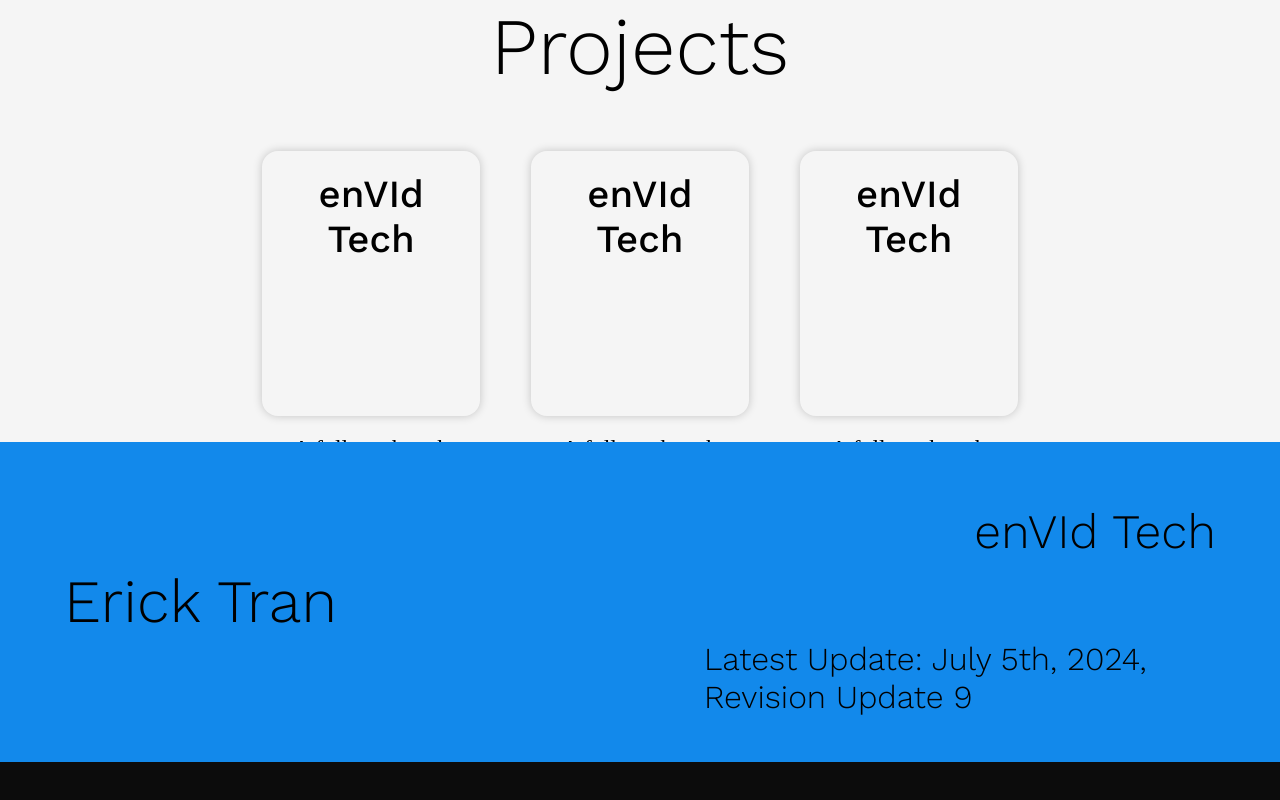
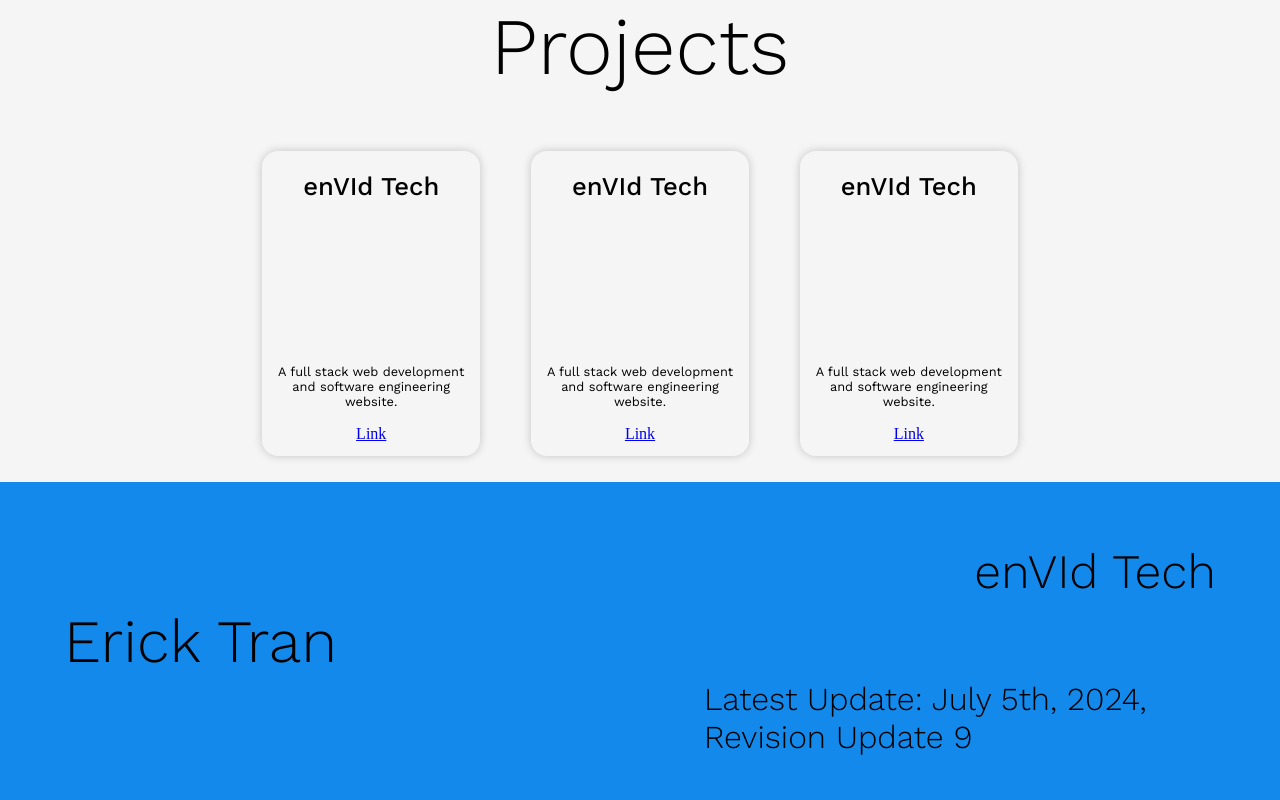
Before and after one commit to enVId-tech/Portfolio-Website, a Next.js app: page / in a window 1280 px wide. Shown: the part 2722-3522 px from the top of the page. Before the commit the page ends 3484 px from the top, so only its background shows below. Built offline with nearby package versions, Linux system fonts and the light colour scheme.

Commit message:
34-fix. Fixed bug with file extension errors

```diff
--- a/styles/projectCard.module.scss
+++ b/styles/projectCard.module.scss
@@ -6,19 +6,20 @@
     padding: 1vw;
     margin: 2vw;
     width: 15vw;
-    height: 30vh;
+    height: min-content;
     border-radius: 1rem;
     background-color: var(--color-primary);
     color: var(--color-white);
     box-shadow: 0 0 10px rgba(0, 0, 0, 0.2);
     transition: transform 0.2s;
+    cursor: pointer;
 
     &:hover {
         transform: translateY(-0.5rem);
     }
 
     .projectTitle {
-        font-size: 3vw;
+        font-size: 2vw;
         text-align: center;
         margin: 0;
         margin-top: 1vh;
@@ -27,9 +28,11 @@
     }
 
     .projectDescription {
-        font-size: 1.5rem;
+        font-size: 1vw;
         margin-bottom: 1rem;
         white-space: pre-wrap;
         text-align: center;
+        font-family: "Work Sans", sans-serif;
+        font-weight: 400;
     }
 }
--- a/templates/pages/element.padding.section.tsx
+++ b/templates/pages/element.padding.section.tsx
@@ -1,5 +1,5 @@
 import React from 'react';
-import { PaddingElementProps } from '../ts/exportInterfaces.ts';
+import { PaddingElementProps } from '@/templates/ts/exportInterfaces.ts';
 
 const PaddingElement: React.FC<PaddingElementProps> = (numberProp: PaddingElementProps): JSX.Element => {
     const style: object = {
--- a/templates/pages/footer.section.tsx
+++ b/templates/pages/footer.section.tsx
@@ -1,7 +1,7 @@
 import React from 'react';
 import styles from '@/styles/footer.module.scss';
 import { Work_Sans } from 'next/font/google';
-import { FooterProps } from '../ts/exportInterfaces.ts';
+import { FooterProps } from '@/templates/ts/exportInterfaces.ts';
 
 const Work_Sans_300 = Work_Sans({
     weight: "300",
--- a/templates/pages/projects.section.tsx
+++ b/templates/pages/projects.section.tsx
@@ -2,7 +2,7 @@ import React from "react";
 import styles from "@/styles/projects.module.scss";
 import { Work_Sans, Montserrat } from "next/font/google";
 import ProjectCard from "@/templates/components/ProjectCard.tsx";
-import { ProjectsProps } from "../ts/exportInterfaces.ts";
+import { ProjectsProps } from "@/templates/ts/exportInterfaces.ts";
 
 const Work_Sans_300 = Work_Sans({
     weight: "300",
--- a/templates/pages/resources.section.tsx
+++ b/templates/pages/resources.section.tsx
@@ -2,7 +2,7 @@ import React from "react";
 import styles from "@/styles/resources.module.scss";
 import { Work_Sans } from "next/font/google";
 import ResourceCard from "@/templates/components/ResourceCard.tsx";
-import { ResourcesProps } from "../ts/exportInterfaces.ts";
+import { ResourcesProps } from "@/templates/ts/exportInterfaces.ts";
 
 const Work_Sans_300 = Work_Sans({
     weight: "300",
--- a/templates/pages/titleDiv.section.tsx
+++ b/templates/pages/titleDiv.section.tsx
@@ -3,8 +3,8 @@ import React from 'react';
 import styles from '@/styles/titleDiv.module.scss';
 import { Work_Sans, Montserrat } from 'next/font/google';
 import animateText from '@/templates/ts/scrollEffect.ts';
-import { TitleDivProps } from '../ts/exportInterfaces.ts';
-import { exportLogos } from '../ts/exportConsts.ts';
+import { TitleDivProps } from '@/templates/ts/exportInterfaces.ts';
+import { exportLogos } from '@/templates/ts/exportConsts.ts';
 
 const Work_Sans300 = Work_Sans({
     weight: "300",
```
Also changed, not shown: public/images/logos/enVId.png (renamed from public/images/enVId.png).
